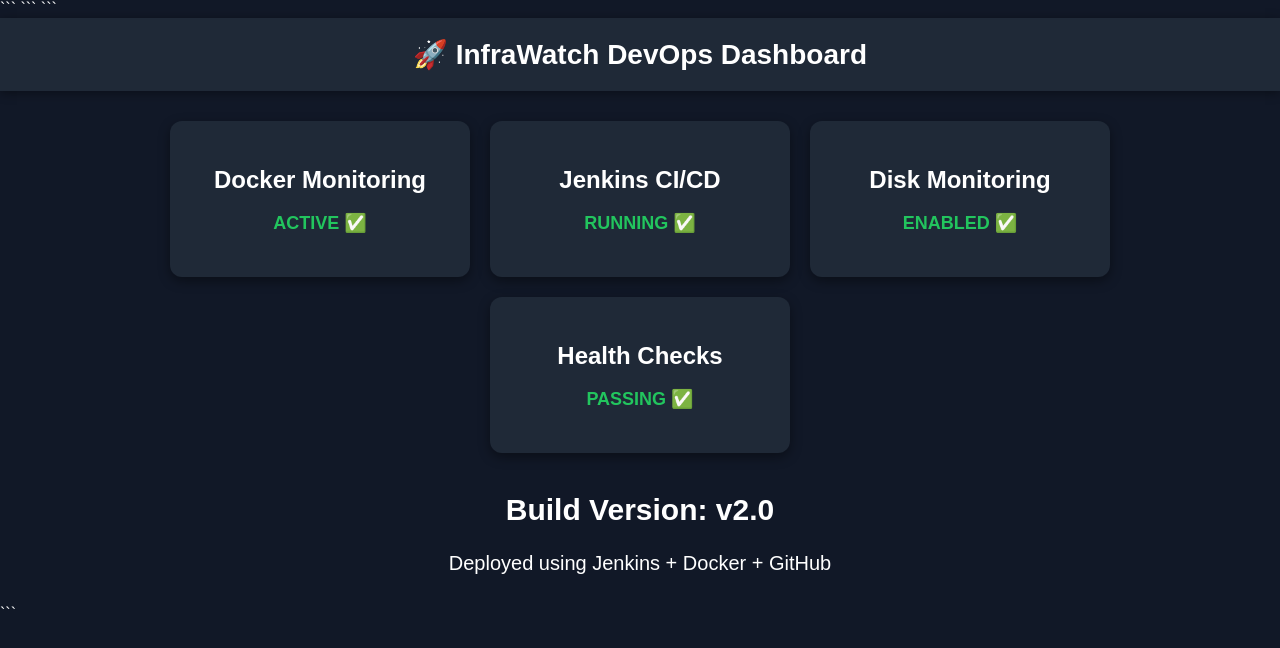
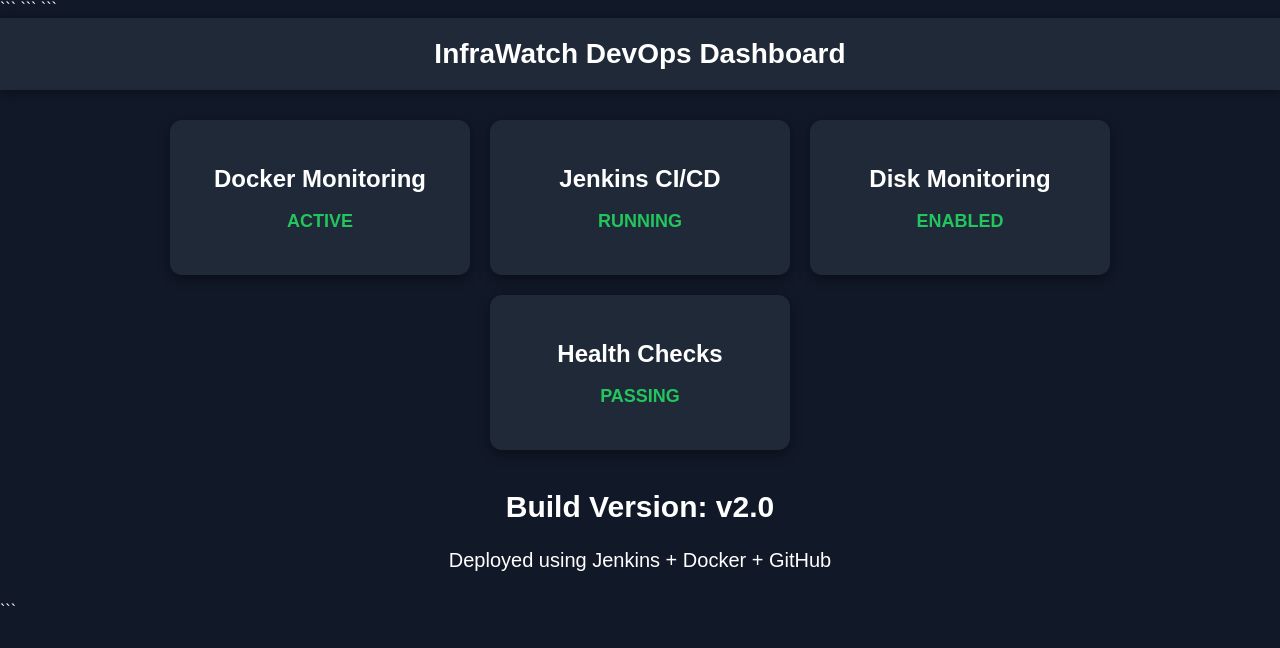
Before and after one commit to Jatinnrawal/infrawatch-devops, a Flask app: template app/templates/dashboard.html in a window 1280 px wide. Shown: the top 648 px of the page. Run offline with Flask 3, Linux system fonts and the light colour scheme; the template is opened without the code that fills it, so the values that code supplies are empty.

Commit message:
Updateddd dashboard UI

````diff
--- a/app/templates/dashboard.html
+++ b/app/templates/dashboard.html
@@ -77,7 +77,7 @@
 
 ```
 <div class="navbar">
-    🚀 InfraWatch DevOps Dashboard
+      InfraWatch DevOps Dashboard
 </div>
 
 <div class="container">
@@ -86,22 +86,22 @@
 
         <div class="card">
             <h2>Docker Monitoring</h2>
-            <p class="status">ACTIVE ✅</p>
+            <p class="status">ACTIVE </p>
         </div>
 
         <div class="card">
             <h2>Jenkins CI/CD</h2>
-            <p class="status">RUNNING ✅</p>
+            <p class="status">RUNNING </p>
         </div>
 
         <div class="card">
             <h2>Disk Monitoring</h2>
-            <p class="status">ENABLED ✅</p>
+            <p class="status">ENABLED </p>
         </div>
 
         <div class="card">
             <h2>Health Checks</h2>
-            <p class="status">PASSING ✅</p>
+            <p class="status">PASSING </p>
         </div>
 
     </div>
````
